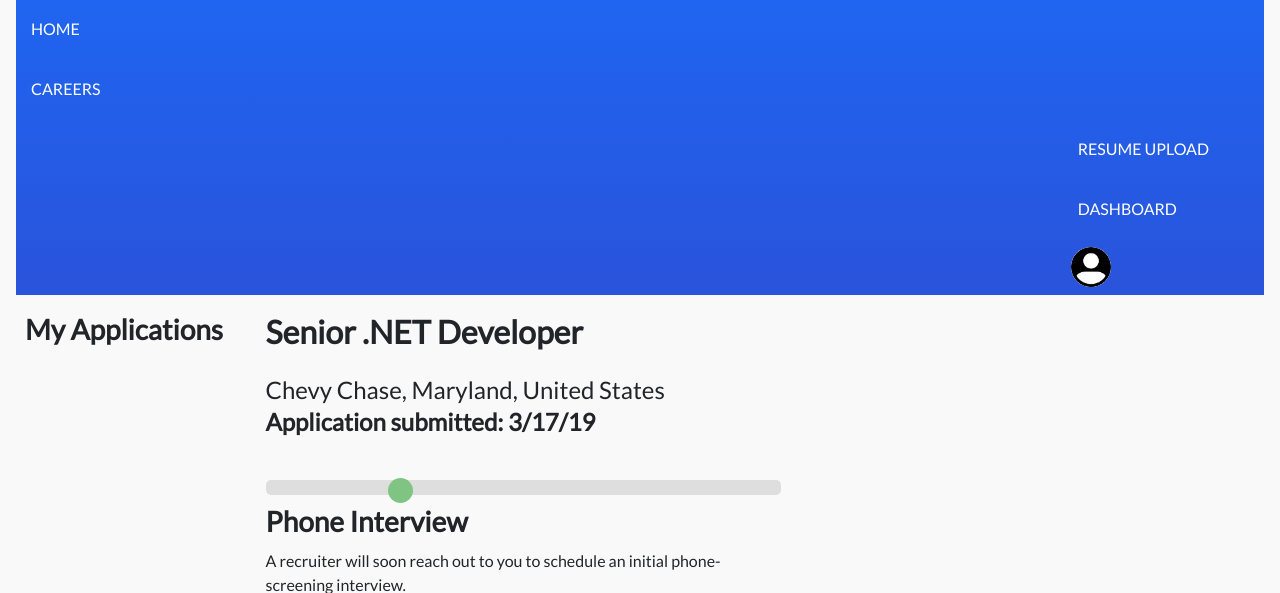
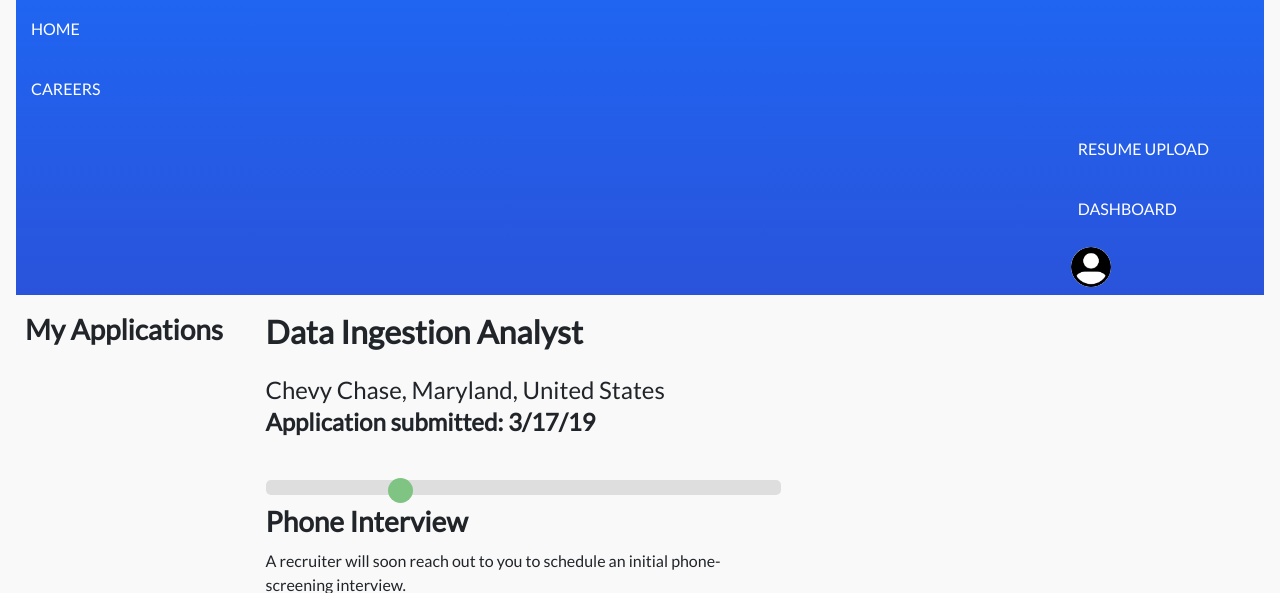
Before and after one commit to thebrianbn/geico_smart_jobs, a Django app: page /dashboard/ in a window 1280 px wide. Shown: the part 83-676 px from the top of the page. Run offline with Django 3.2, Linux system fonts and the light colour scheme; a user stored in the database is signed in; data comes from the database, SQL or seed files in the repository; both versions use the stored data as it was after the commit; parts of the project's set-up code (start-up, migrations or seed data) failed here and were passed over; some libraries are stand-ins or nearby versions.

Commit message:
finalize for demos

```diff
--- a/smart_jobs/templates/user_dashboard.html
+++ b/smart_jobs/templates/user_dashboard.html
@@ -64,7 +64,7 @@
 
     <div class="application-info">
         <div class="application-info-header">
-            <h2 class="application-header"><strong>Senior .NET Developer</strong></h2>
+            <h2 class="application-header"><strong>Data Ingestion Analyst</strong></h2>
             <h4 class="application-header-location">Chevy Chase, Maryland, United States</h4>
             <h4 class="application-header-date"><strong>Application submitted: 3/17/19</strong></h4>
 
```
Also changed, not shown: db.sqlite3.
